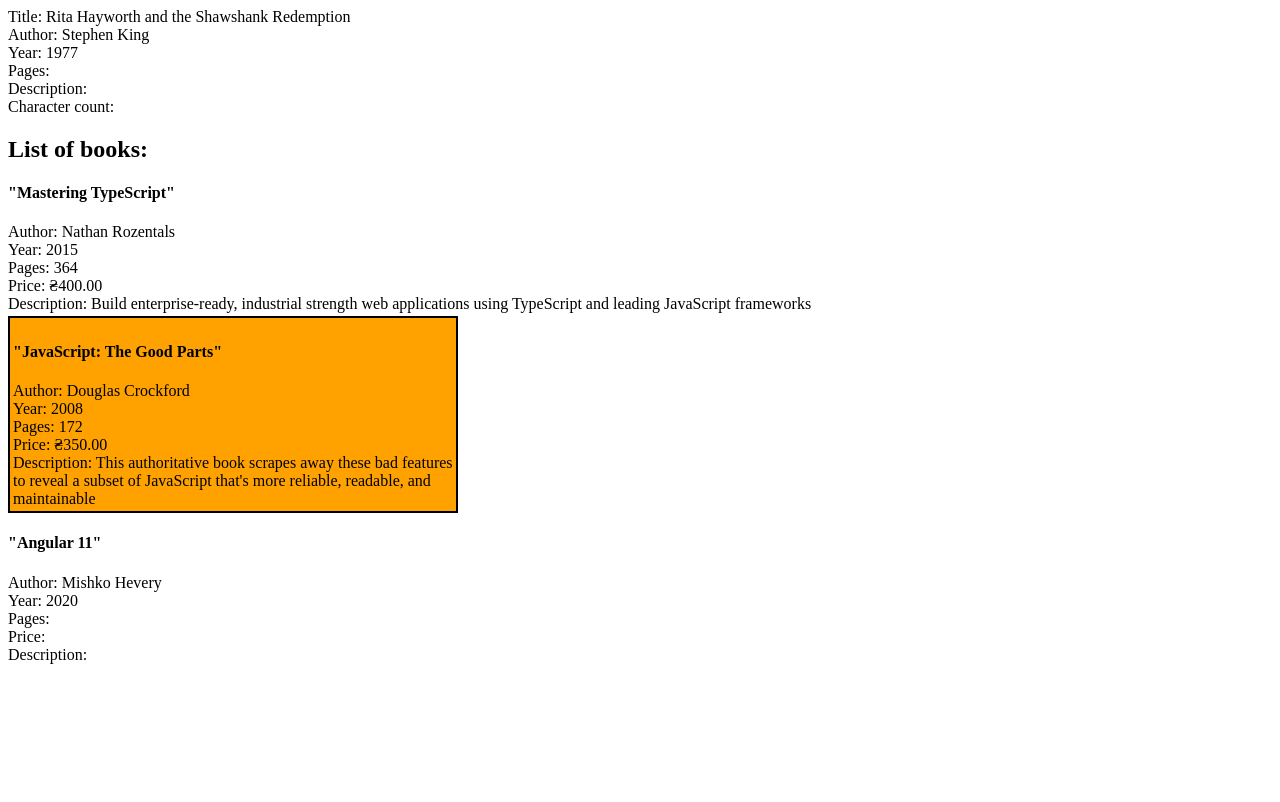
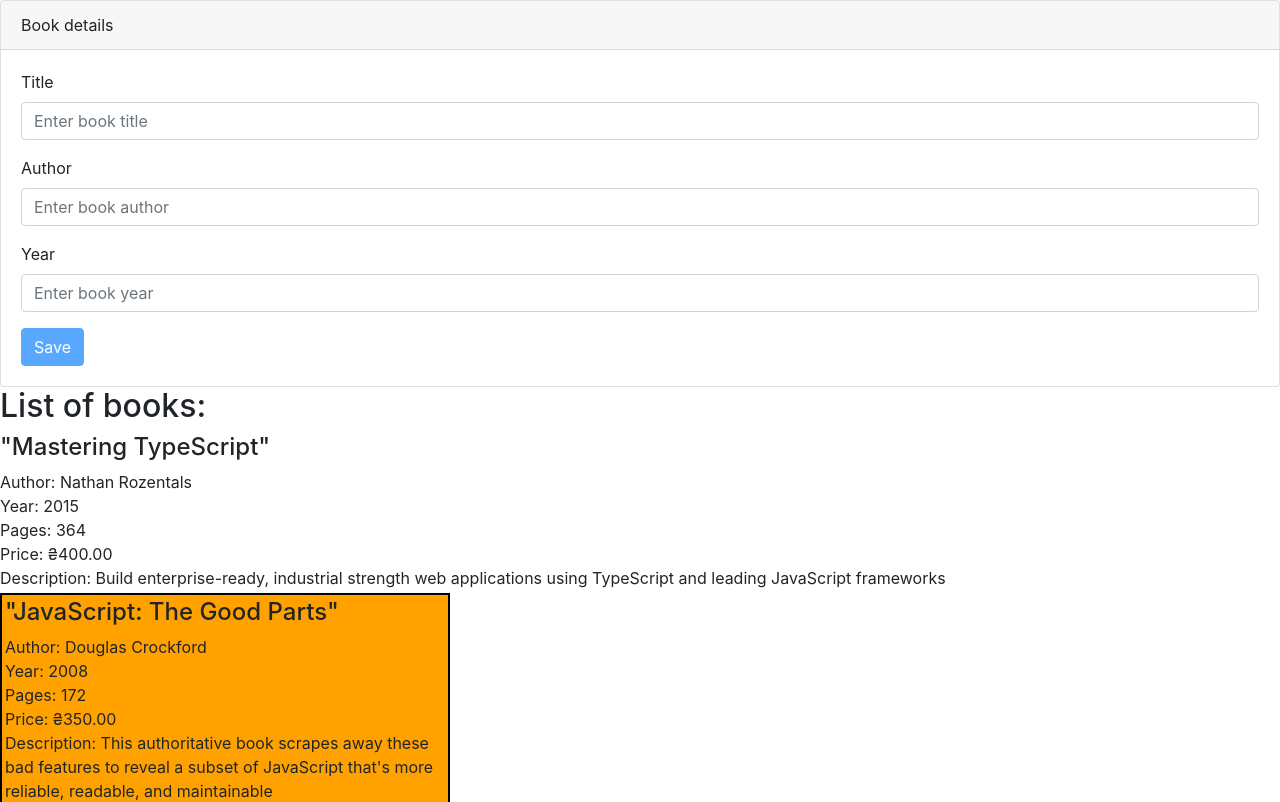
Before and after one commit to ta4anka/angular11Core, an Angular app: page / in a window 1280 px wide. Shown: the top 802 px of the page. Built offline with nearby package versions, Linux system fonts and the light colour scheme.

Commit message:
added task_9

```diff
--- a/angular.json
+++ b/angular.json
@@ -28,7 +28,8 @@
               "src/assets"
             ],
             "styles": [
-              "src/styles.css"
+              "src/styles.css",
+              "node_modules/bootstrap/dist/css/bootstrap.min.css"
             ],
             "scripts": []
           },
@@ -91,8 +92,7 @@
               "src/assets"
             ],
             "styles": [
-              "src/styles.css",
-              "node_modules/bootstrap/dist/css/bootstrap.min.css"
+              "src/styles.css"
             ],
             "scripts": []
           }
--- a/src/app/app.component.html
+++ b/src/app/app.component.html
@@ -1,2 +1,2 @@
-<app-book></app-book>
+<app-book-details></app-book-details>
 <app-books></app-books>
--- /dev/null
+++ b/src/app/book-details/book-details.component.html
@@ -0,0 +1,30 @@
+<div class="card">
+  <div class="card-header">Book details</div>
+  <div class="card-body">
+
+    <form (ngSubmit)="registerBook(userForm)" #userForm="ngForm" autocomplete="off">
+
+      <div class="form-group">
+        <label>Title</label>
+        <input type="text" class="form-control" ngModel name="title" minlength="5" maxlength="50" #title=ngModel
+               placeholder="Enter book title">
+      </div>
+      <div class="alert alert-danger" *ngIf="!title.valid && title.dirty">Please, enter valid title</div>
+      <div class="form-group">
+        <label>Author</label>
+        <input type="text" class="form-control" ngModel name="author" #author=ngModel required
+               placeholder="Enter book author">
+      </div>
+      <div class="alert alert-danger" *ngIf="!author.valid && author.dirty">Please, enter valid author</div>
+      <div class="form-group">
+        <label>Year</label>
+        <input type="text" class="form-control" ngModel name="year" required #year=ngModel
+               placeholder="Enter book year">
+      </div>
+      <div class="alert alert-danger" *ngIf="!year.valid && year.dirty">Please, enter valid year</div>
+      <button type="submit" class="btn btn-primary" [disabled]="!userForm.valid">Save</button>
+
+    </form>
+
+  </div>
+</div>
--- /dev/null
+++ b/src/app/book-details/book-details.component.ts
@@ -0,0 +1,22 @@
+import {Component, OnInit} from '@angular/core';
+import {BookService} from '../book.service';
+import {NgForm} from '@angular/forms';
+import {Book} from '../model/book';
+
+@Component({
+  selector: 'app-book-details',
+  templateUrl: './book-details.component.html',
+  styleUrls: ['./book-details.component.css']
+})
+export class BookDetailsComponent implements OnInit {
+  constructor(private bookService: BookService) {
+  }
+
+  ngOnInit(): void {
+  }
+
+  registerBook(userForm: NgForm): void {
+    this.bookService.addBook(userForm.value as Book);
+    userForm.reset();
+  }
+}
--- a/src/app/book.service.ts
+++ b/src/app/book.service.ts
@@ -27,4 +27,8 @@
   getBooks(): Book[] {
     return this.books;
   }
+
+  addBook(book: Book): void {
+    this.books.push(book);
+  }
 }
```
Also changed, not shown: src/app/app.module.ts (+6 -2 lines), src/app/book-details/book-details.component.css (added), 1 other file (tests, documents, lock files or other folders).
